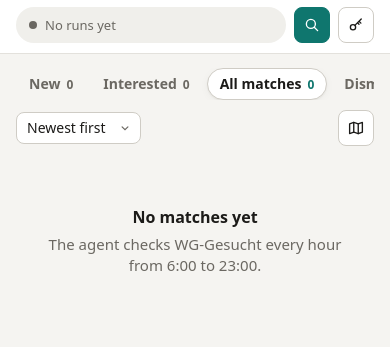
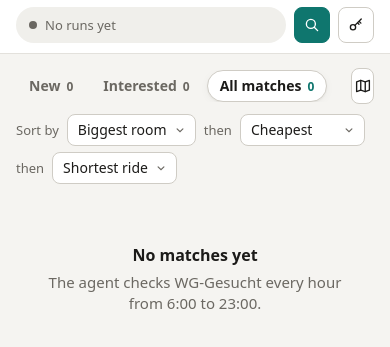
Before and after one commit to AliAlpOezer/munich-apartment-agent, a website: page worker/public/index.html in a window 390 px wide. Shown: the part 57-404 px from the top of the page. Drawn offline with nearby package versions, Linux system fonts and the light colour scheme; no server answers.

Commit message:
feat: compound sort on the dashboard
Sort by up to three keys in order (biggest room, cheapest, best EUR/m2,
shortest ride, newest); later keys only break ties, unknown values sort
last, and the chain is remembered per browser. Default: size, then
rent, then ride. Cards show EUR/m2 next to the size.

```diff
--- a/worker/public/app.js
+++ b/worker/public/app.js
@@ -13,7 +13,7 @@ const state = {
   runs: [],
   nextRunAt: null,
   tab: null,
-  sort: "newest",
+  sortKeys: ["size", "rent", "ride"],
 };
 
 // localStorage can be missing or throw (private mode, blocked storage): it only holds conveniences.
@@ -96,14 +96,72 @@ const TABS = [
   { id: "dismissed", label: "Dismissed", pick: (s) => s.listings.filter((l) => l.triage === "dismissed") },
   { id: "rejected", label: "Rejected", pick: (s) => s.rejected },
 ];
-const SORTS = {
-  newest: (a, b) => b.first_seen_at.localeCompare(a.first_seen_at) || b.id - a.id,
-  bike: (a, b) => (a.bike_minutes ?? Infinity) - (b.bike_minutes ?? Infinity),
-  price: (a, b) => (rent(a) ?? Infinity) - (rent(b) ?? Infinity),
+// Compound sort: up to three keys applied in order; later keys only break ties of earlier ones.
+// Unknown values (no size, no rent) always sort last, whatever the direction.
+const perSqm = (l) => (rent(l) != null && l.size_sqm ? rent(l) / l.size_sqm : null);
+const byNumber = (get, dir) => (a, b) => {
+  const x = get(a);
+  const y = get(b);
+  if (x == null || y == null) return (x == null) - (y == null);
+  return dir * (x - y);
 };
+const SORT_KEYS = {
+  size: { label: "Biggest room", cmp: byNumber((l) => l.size_sqm, -1) },
+  rent: { label: "Cheapest", cmp: byNumber(rent, 1) },
+  value: { label: "Best €/m²", cmp: byNumber(perSqm, 1) },
+  ride: { label: "Shortest ride", cmp: byNumber((l) => l.bike_minutes, 1) },
+  newest: { label: "Newest", cmp: (a, b) => b.first_seen_at.localeCompare(a.first_seen_at) },
+};
+const SORT_LEVELS = 3;
+
+function compareListings(a, b) {
+  for (const key of state.sortKeys) {
+    const d = SORT_KEYS[key]?.cmp(a, b) ?? 0;
+    if (d) return d;
+  }
+  return b.first_seen_at.localeCompare(a.first_seen_at) || b.id - a.id; // stable final tie-break
+}
 
 const currentTab = () => TABS.find((t) => t.id === state.tab) ?? TABS[2];
-const visibleListings = () => [...currentTab().pick(state)].sort(SORTS[state.sort] ?? SORTS.newest);
+const visibleListings = () => [...currentTab().pick(state)].sort(compareListings);
+
+function renderSortChain() {
+  const chain = $("#sort");
+  const parts = [];
+  for (let level = 0; level < SORT_LEVELS; level++) {
+    const current = state.sortKeys[level] ?? "";
+    // A key already used at an earlier level adds nothing, so it is not offered again.
+    const used = new Set(state.sortKeys.slice(0, level));
+    const select = el("select", { "aria-label": level ? `Then sort by (${level + 1})` : "Sort by", "data-level": String(level) });
+    if (level > 0) select.append(el("option", { value: "", text: "—" }));
+    for (const [key, { label }] of Object.entries(SORT_KEYS)) {
+      if (!used.has(key)) select.append(el("option", { value: key, text: label }));
+    }
+    select.value = current;
+    select.addEventListener("change", () => setSortKey(level, select.value));
+    parts.push(el("span", { class: "sort-label", text: level ? "then" : "Sort by" }), select);
+    if (!current) break; // nothing after an empty level
+  }
+  chain.replaceChildren(...parts);
+}
+
+function setSortKey(level, key) {
+  const keys = state.sortKeys.slice(0, level);
+  if (key) keys.push(key, ...state.sortKeys.slice(level + 1).filter((k) => k !== key && !keys.includes(k)));
+  state.sortKeys = keys.slice(0, SORT_LEVELS);
+  saved.set("sortKeys", JSON.stringify(state.sortKeys));
+  renderSortChain();
+  render();
+}
+
+function loadSortKeys() {
+  try {
+    const keys = JSON.parse(saved.get("sortKeys") ?? "null");
+    if (Array.isArray(keys) && keys.length && keys.every((k) => k in SORT_KEYS)) {
+      state.sortKeys = [...new Set(keys)].slice(0, SORT_LEVELS);
+    }
+  } catch { /* keep the default */ }
+}
 
 function renderTabs() {
   const nav = $("#tabs");
@@ -193,7 +251,11 @@ function renderCard(l) {
   facts.append(bikeFact(l));
   const transit = transitFact(l);
   if (transit) facts.append(transit);
-  if (l.size_sqm != null) facts.append(el("span", { class: "fact", text: `${l.size_sqm} m²` }));
+  if (l.size_sqm != null) {
+    const value = perSqm(l);
+    facts.append(el("span", { class: "fact" }, `${l.size_sqm} m²`,
+      value != null ? el("span", { class: "muted", text: ` · ${Math.round(value)} €/m²` }) : null));
+  }
   facts.append(el("span", { class: "fact", text: availabilityText(l) }));
   node.querySelector(".card-flags").append(...flags(l));
   if (l.stage === "rejected") node.querySelector(".card-reasons").textContent = l.reasons.join(" · ");
@@ -500,14 +562,8 @@ async function refresh() {
 }
 
 async function boot() {
-  const sort = saved.get("sort");
-  if (sort && SORTS[sort]) state.sort = sort;
-  $("#sort").value = state.sort;
-  $("#sort").addEventListener("change", (e) => {
-    state.sort = e.target.value;
-    saved.set("sort", state.sort);
-    render();
-  });
+  loadSortKeys();
+  renderSortChain();
   $("#search-btn").addEventListener("click", searchNow);
   $("#settings-btn").addEventListener("click", () => openSettings());
   $("#settings").addEventListener("close", () => {
--- a/worker/public/index.html
+++ b/worker/public/index.html
@@ -47,20 +47,13 @@
   <div class="layout" id="layout" data-pane="list">
     <section class="list-pane" aria-label="Listings">
       <div class="toolbar">
-        <nav class="tabs" id="tabs" role="tablist" aria-label="Listing views"></nav>
-        <div class="toolbar-end">
-          <label class="sort">
-            <span class="visually-hidden">Sort by</span>
-            <select id="sort">
-              <option value="newest">Newest first</option>
-              <option value="bike">Shortest ride</option>
-              <option value="price">Cheapest</option>
-            </select>
-          </label>
+        <div class="toolbar-row">
+          <nav class="tabs" id="tabs" role="tablist" aria-label="Listing views"></nav>
           <button id="pane-toggle" class="btn icon-only pane-toggle" type="button" aria-label="Show map">
             <svg class="icon"><use href="#i-map"/></svg>
           </button>
         </div>
+        <div class="sort-chain" id="sort" role="group" aria-label="Sort order"></div>
       </div>
       <div id="banner" class="banner" hidden></div>
       <ol id="cards" class="cards" aria-live="polite"></ol>
--- a/worker/public/style.css
+++ b/worker/public/style.css
@@ -136,10 +136,12 @@ code { font-size: 0.9em; background: var(--surface-2); padding: 0.05em 0.35em; b
 
 .toolbar {
   position: sticky; top: 0; z-index: 5;
-  display: flex; align-items: center; justify-content: space-between; gap: 12px;
+  display: grid; gap: 10px;
   padding: 14px 0 12px; background: var(--bg);
 }
-.toolbar-end { display: flex; align-items: center; gap: 8px; flex: none; }
+.toolbar-row { display: flex; align-items: center; justify-content: space-between; gap: 12px; min-width: 0; }
+.sort-chain { display: flex; flex-wrap: wrap; align-items: center; gap: 6px 8px; }
+.sort-label { font-size: 13px; color: var(--muted); }
 .tabs { display: flex; gap: 4px; overflow-x: auto; scrollbar-width: none; min-width: 0; }
 .tabs::-webkit-scrollbar { display: none; }
 .tab {
@@ -302,9 +304,7 @@ select {
   .layout[data-pane="map"] .cards, .layout[data-pane="map"] .empty, .layout[data-pane="map"] .banner { display: none; }
   .layout[data-pane="map"] .list-pane { padding-bottom: 0; }
   .pane-toggle { display: inline-flex; }
-  .toolbar { flex-wrap: wrap; top: 0; gap: 10px; }
-  .tabs { flex: 1 1 100%; }
-  .toolbar-end { flex: 1 1 100%; justify-content: space-between; }
+  .tabs { flex: 1 1 auto; }
 }
 @media (max-width: 520px) {
   .card { grid-template-columns: minmax(0, 1fr); gap: 10px; }
```
Also changed, not shown: docs/context/STATUS.md (+3 -0 lines).
